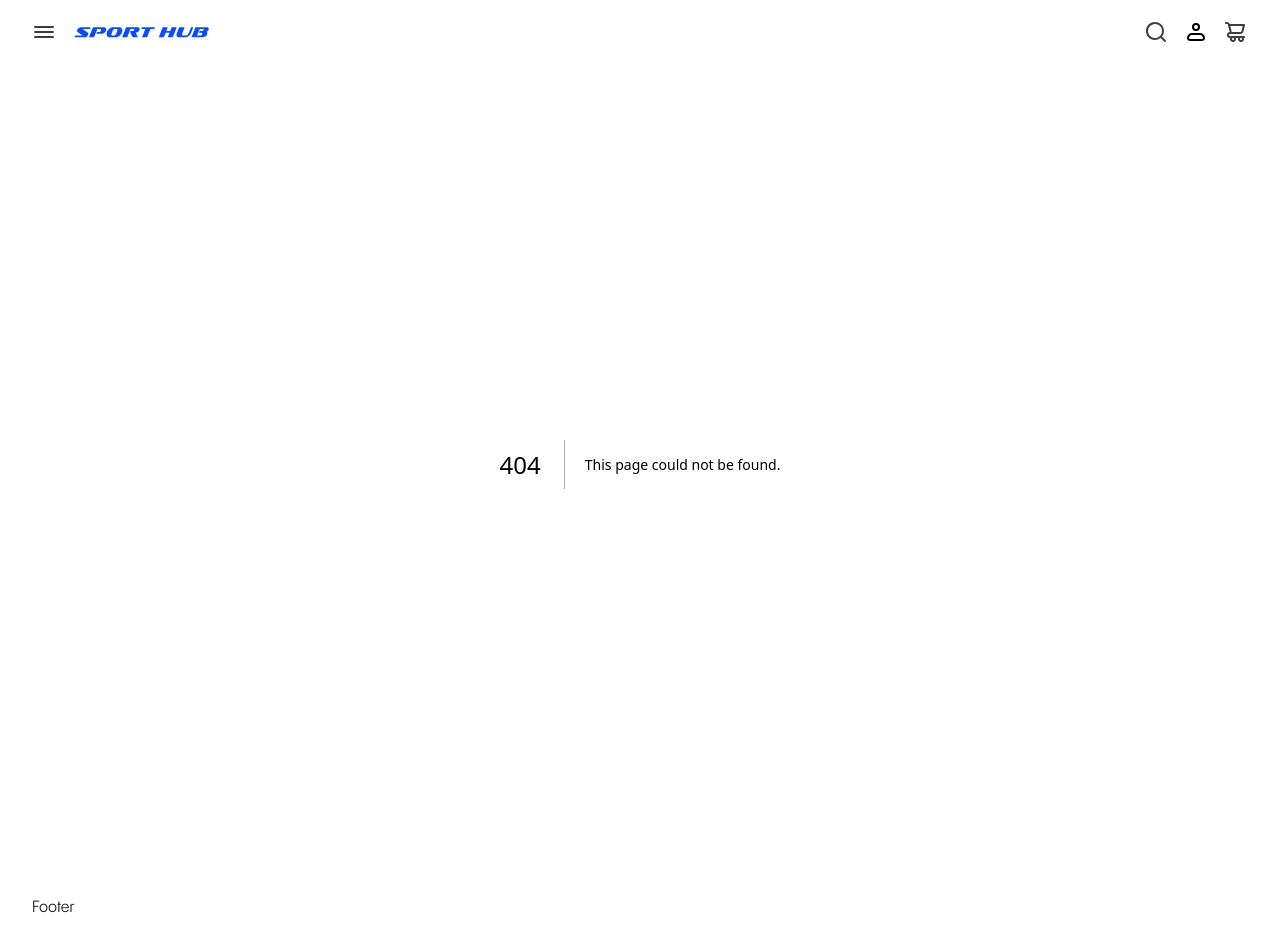
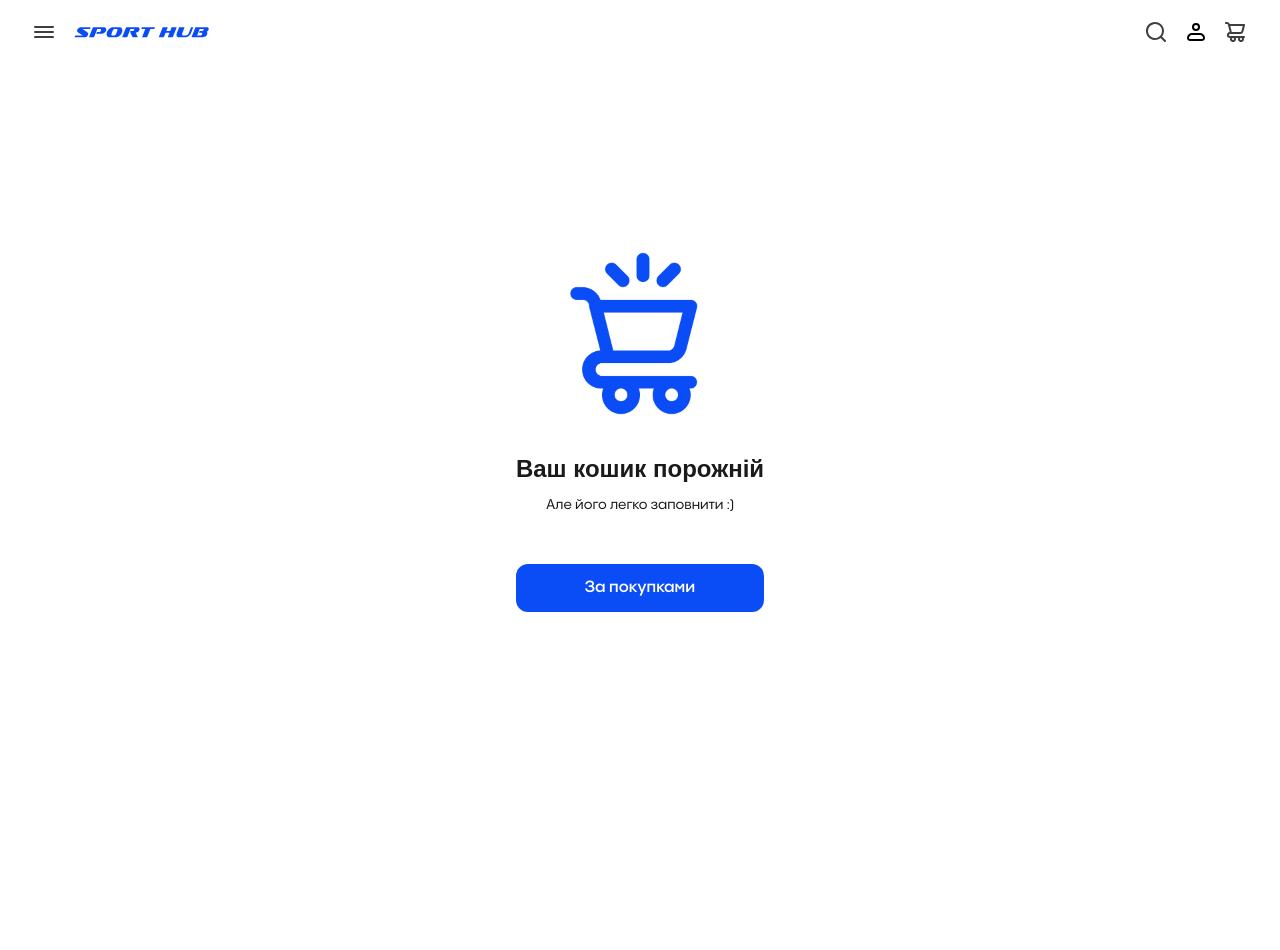
Before and after one commit to TataUA/teamchallenge_sport_store_frontend, a Next.js app: page /cart in a window 1280 px wide. Before the commit this address had no page. After the commit the page ends 800 px from the top, so only its background shows below. Built offline with nearby package versions, Linux system fonts and the light colour scheme; a web font is replaced by a local one.

Commit message:
feat: add product cart

```diff
--- /dev/null
+++ b/app/ClientRootLayout.tsx
@@ -0,0 +1,27 @@
+'use client'
+
+import { Header } from '@/components/Header/Header'
+import { usePathname } from 'next/navigation'
+import React from 'react'
+
+interface ClientRootLayoutProps {
+	children: React.ReactNode
+}
+
+const HIDE_FOOTER_PATHS = ['/cart']
+
+const ClientRootLayout: React.FC<ClientRootLayoutProps> = ({ children }) => {
+	const pathname = usePathname()
+	const shouldHideFooter = HIDE_FOOTER_PATHS.includes(pathname)
+
+	return (
+		<>
+			<Header />
+			<main className='relative flex-1'>{children}</main>
+			{!shouldHideFooter && <footer className='p-8 mt-auto'>Footer</footer>}
+			<div id='modal-root'></div>
+		</>
+	)
+}
+
+export default ClientRootLayout
--- /dev/null
+++ b/app/cart/page.tsx
@@ -0,0 +1,36 @@
+import Image from 'next/image'
+import cartImg from '../../public/icons/cart/cart-img.png'
+
+export const metadata = {
+	title: 'Cart',
+	description: 'Your shopping cart',
+}
+
+export default function Cart() {
+	return (
+		<section className='container flex justify-center'>
+			<div className='absolute top-1/2 -translate-y-1/2'>
+				<div className='flex flex-col items-center justify-center gap-12'>
+					<div className='flex flex-col items-center justify-center'>
+						<Image
+							src={cartImg}
+							alt='cart'
+							width={152}
+							height={175}
+							className='mb-6'
+						/>
+						<h1 className='text-heading font-bold text-title mb-2'>
+							Ваш кошик порожній
+						</h1>
+						<p className='text-basic font-medium text-title'>
+							Але його легко заповнити :)
+						</p>
+					</div>
+					<button className='rounded-button py-3 bg-blue cursor-pointer w-full max-w-[342px] text-button font-semibold text-white'>
+						За покупками
+					</button>
+				</div>
+			</div>
+		</section>
+	)
+}
--- a/app/layout.tsx
+++ b/app/layout.tsx
@@ -1,9 +1,8 @@
-import { Header } from '@/components/Header/Header'
 import type { Metadata } from 'next'
 import React from 'react'
+import ClientRootLayout from './ClientRootLayout'
 import './globals.css'
 
-//need to change
 export const metadata: Metadata = {
 	title: 'Create Next App',
 	description: 'Generated by create next app',
@@ -18,10 +17,7 @@ export default function RootLayout({ children }: RootLayoutProps) {
 		<html lang='uk' className='h-full'>
 			<head />
 			<body className='relative flex flex-col min-h-screen font-pangram antialiased'>
-				<Header />
-				<main className='relative flex-1'>{children}</main>
-				<footer className='p-8 mt-auto'>Footer</footer>
-				<div id='modal-root'></div>
+				<ClientRootLayout>{children}</ClientRootLayout>
 			</body>
 		</html>
 	)
--- a/components/Header/Usernav.tsx
+++ b/components/Header/Usernav.tsx
@@ -1,5 +1,6 @@
 import Image from 'next/image'
-import basketIcon from '../../public/icons/header/basket.svg'
+import Link from 'next/link'
+import cartIcon from '../../public/icons/header/cart.svg'
 import searchIcon from '../../public/icons/header/search.svg'
 import { ClientComponent } from '../ClientComponent'
 import SignInButton from '../SignInButton'
@@ -13,9 +14,9 @@ export const Usernav = () => {
 			<ClientComponent>
 				<SignInButton />
 			</ClientComponent>
-			<button>
-				<Image src={basketIcon} alt='basket' width={40} />
-			</button>
+			<Link href='/cart'>
+				<Image src={cartIcon} alt='cart' width={40} />
+			</Link>
 		</div>
 	)
 }
--- a/components/Header/UsernavMobile.tsx
+++ b/components/Header/UsernavMobile.tsx
@@ -14,7 +14,7 @@ export const UsernavMobile = () => {
 				</ClientComponent>
 			</div>
 			<div className='cursor-pointer py-3'>
-				<Link href='/basket'>
+				<Link href='/cart'>
 					<p className='font-button cursor-pointer text-primary font-medium line-height-150 tracking-wide-04 flex'>
 						Корзина
 					</p>
--- a/public/icons/header/index.ts
+++ b/public/icons/header/index.ts
@@ -1,6 +1,6 @@
 export { default as LogoIcon } from './Logo.svg'
 export { default as ArrowLeftIcon } from './arrow-left.svg'
-export { default as BasketIcon } from './basket.svg'
+export { default as CartIcon } from './cart.svg'
 export { default as CloseIcon } from './close.svg'
 export { default as ModalMenuIcon } from './mob-menu.svg'
 export { default as SearchIcon } from './search.svg'
```
Also changed, not shown: public/icons/cart/cart-img.png (added), public/icons/header/cart.svg (renamed from public/icons/header/basket.svg).
